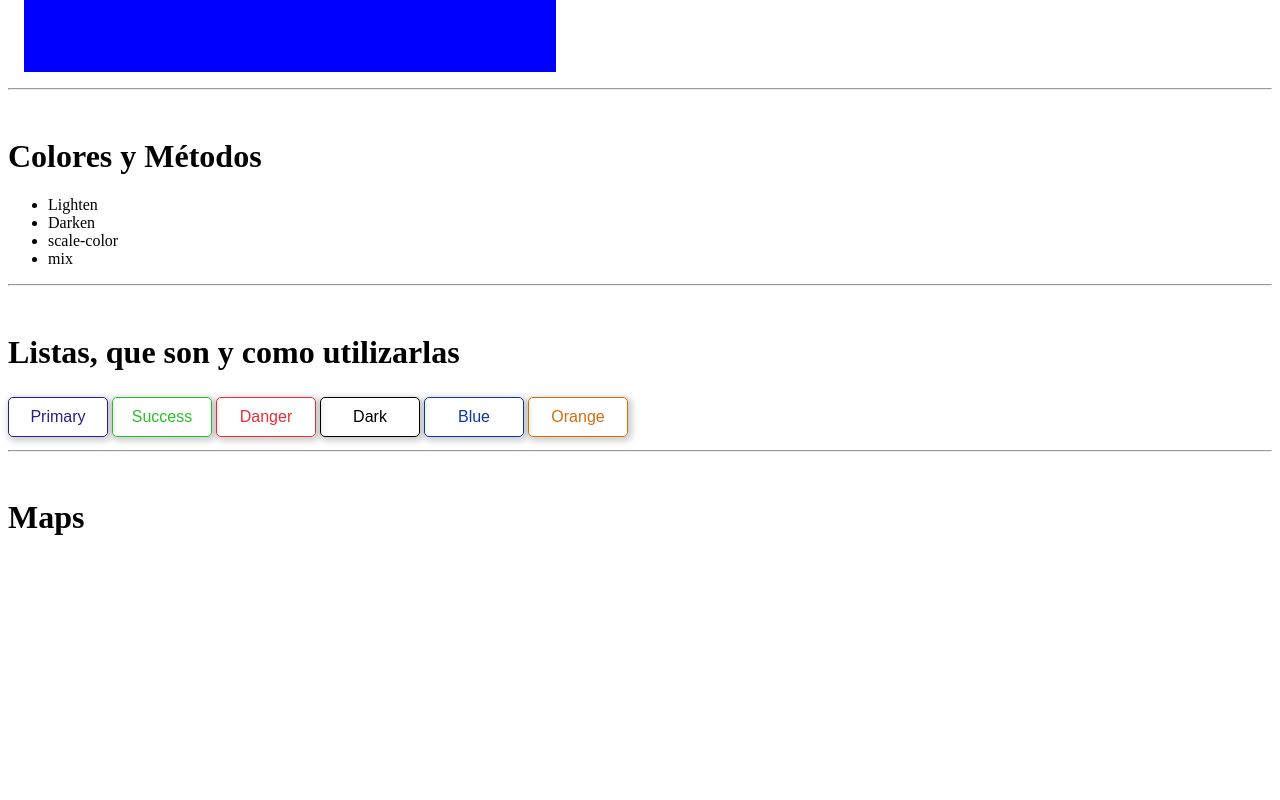
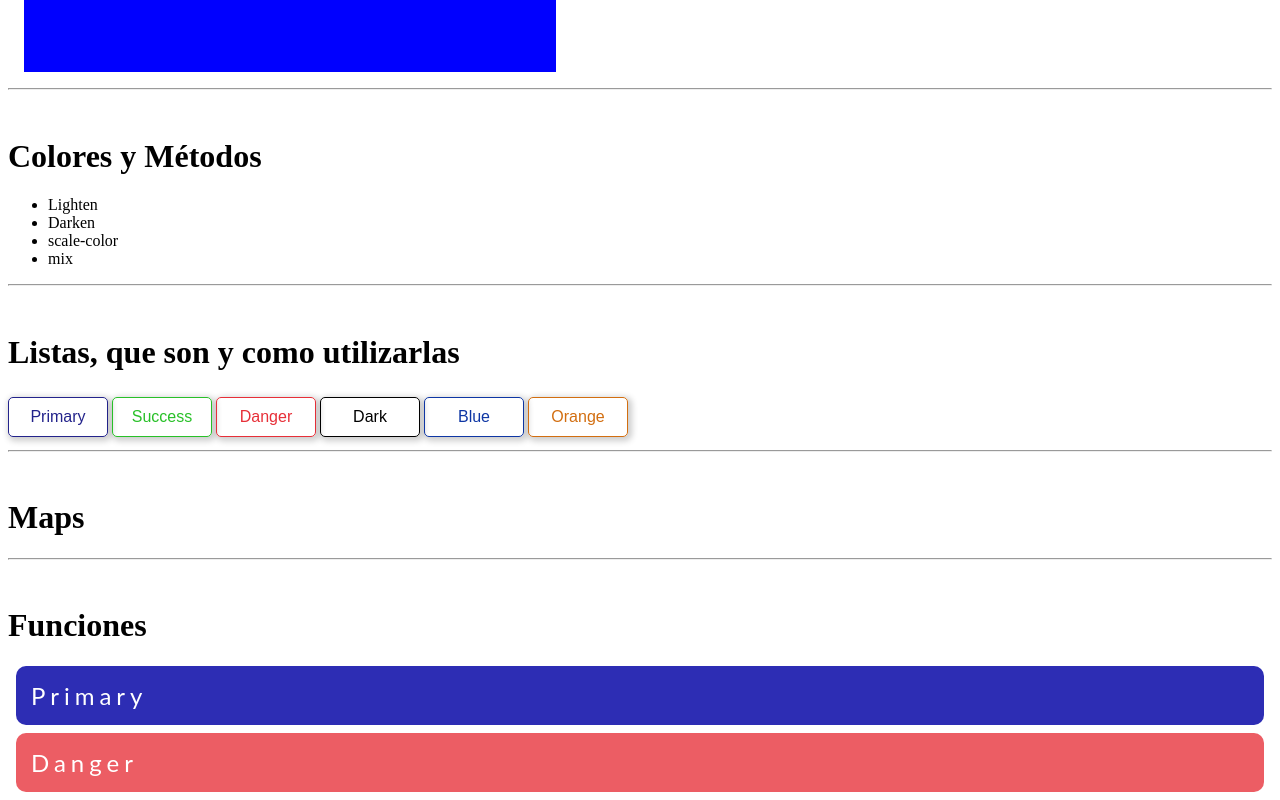
Before and after one commit to EndYou01/SASS-Avanzado, a website: page index.html in a window 1280 px wide. Shown: the part 1689-2489 px from the top of the page. Before the commit the page ends 2247 px from the top, so only its background shows below. Drawn offline with Linux system fonts and the light colour scheme.

Commit message:
Funciones

```diff
--- /dev/null
+++ b/assets/scss/abstracts/_funtions.scss
@@ -0,0 +1,7 @@
+@function color($name){
+    @return map-get($map: $palette, $key: $name);
+}
+
+@function reduceColor($name, $amount){
+    @return lighten(color($name), $amount);
+}
--- a/assets/scss/abstracts/_variables.scss
+++ b/assets/scss/abstracts/_variables.scss
@@ -16,4 +16,5 @@ $palette: (
     'dark-opacity': rgba($dark, 0.4),
     'blue': #0e36a4,
     'orange': #d26e10,
+    'light': #fff
 );
--- /dev/null
+++ b/assets/scss/components/_alerts.scss
@@ -0,0 +1,19 @@
+.alert{
+    &-primary, &-danger{
+        width: calc(100% - 1rem - 30px);
+        padding: 15px;
+        margin: 0.5rem;
+        border-radius: 10px;
+        font-size: 1.5rem;
+        letter-spacing: 5px;
+        font-family: 'lato', sans-serif;
+        color: color('light');
+    }
+    &-primary{
+        background: reduceColor('primary', 10);
+    }
+    &-danger{
+        background: reduceColor('danger', 10);
+    }
+
+}
--- a/assets/scss/styles.scss
+++ b/assets/scss/styles.scss
@@ -1,5 +1,7 @@
 
 @import './abstracts/variables';
+@import './abstracts/funtions';
 @import './components/cards';
 @import './components/titles';
 @import './components/buttons';
+@import './components/alerts';
--- a/index.html
+++ b/index.html
@@ -90,5 +90,13 @@
 
     <h1>Maps</h1>
 
+    <hr>
+    <br>
+
+    <h1>Funciones</h1>
+
+    <h3 class="btn-title-primary"></h3>
+    <div class="alert-primary">Primary</div>
+    <div class="alert-danger">Danger</div>
 </body>
 </html>
```
Also changed, not shown: assets/css/styles.css, 1 other file.
